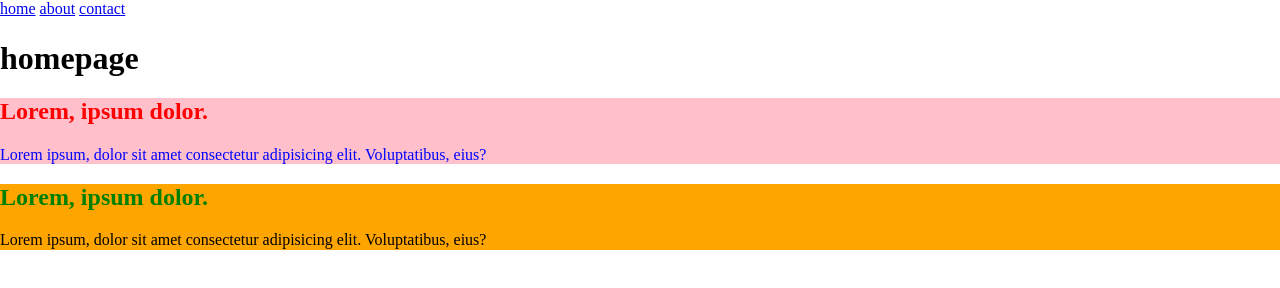
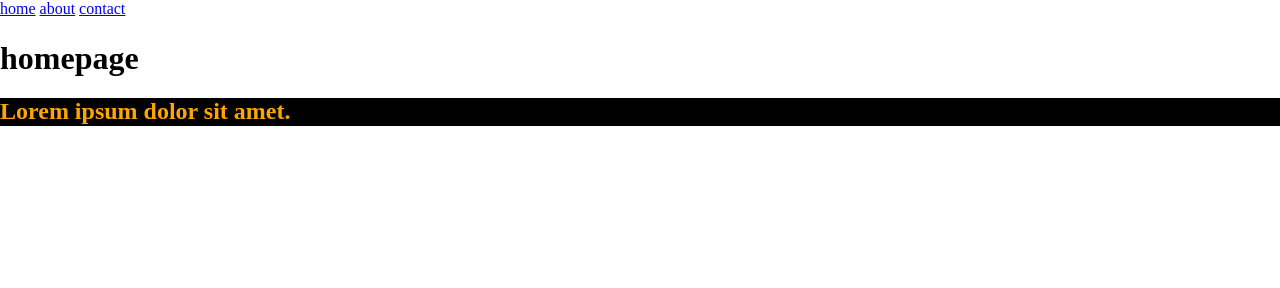
Before and after one commit to zenmarshy1103/myproject4feb, a plain HTML site: page index.html in a window 1280 px wide. Drawn offline with nearby package versions, Linux system fonts and the light colour scheme.

Commit message:
calculating specificity

```diff
--- a/assets/css/styles.css
+++ b/assets/css/styles.css
@@ -1,19 +1,62 @@
-.content-1 {
-    background-color: pink;
-}
-
-.content-2 {
-    background-color: orange;
-}
-
-.content-1 h2 {
+/* ID CLASS TYPE*/
+/*0 0 1*/
+h2 {
     color: red;
 }
 
-.content-2 h2 {
+/* ID CLASS TYPE*/
+/*0 1 0 */
+.heading {
+    color: blue;
+}
+
+/* ID CLASS TYPE*/
+/* 1 0 0*/
+#heading {
     color: green;
 }
 
-.content-1 p {
-    color: blue;
+/* ID CLASS TYPE*/
+/*0 1 1*/
+h2.heading {
+    color: green;
+
 }
+
+/* ID CLASS TYPE*/
+/*1 0 0*/
+#heading {
+    color: gold;
+}
+
+
+/* ID CLASS TYPE*/
+/*1 1 1*/
+h2.heading#heading {
+    color: orange;
+}
+
+/* ID CLASS TYPE*/
+/*1 2 1*/
+section.content.block#block {
+    background-color: lightgreen;
+
+}
+
+/* ID CLASS TYPE*/
+/*1 2 0*/
+.content.block#block {
+    background-color: purple;
+}
+
+/*!important overwrites everything even specificity*/
+/*Not done conventionally unless have to*/
+h2 {
+    background-color: black !important;
+}
+
+/* ID CLASS TYPE*/
+/*1 2 2*/
+section.content h2.heading#heading {
+    background-color: tomato;
+}
--- a/index.html
+++ b/index.html
@@ -24,21 +24,17 @@
         <a href="./contact-us.html">contact</a>
       </nav>
     </header>
-    <header>
-      <h1 class="heading">homepage</h1>
-      <main>
-        <!-- section.content-1>(h2>lorem3)+(p>lorem10) -->
-        <section class="content-1">
-            <h2>Lorem, ipsum dolor.</h2>
-            <p>Lorem ipsum, dolor sit amet consectetur adipisicing elit. Voluptatibus, eius?</p>
-        </section>
-        <section class="content-2">
-            <h2>Lorem, ipsum dolor.</h2>
-            <p>Lorem ipsum, dolor sit amet consectetur adipisicing elit. Voluptatibus, eius?</p>
+
+    <h1>homepage</h1>
+    <main>
+        <section class="content block" id="block">
+            <h2 class="heading" id="heading">Lorem ipsum dolor sit amet.</h2>
         </section>
 
-      </main>
 
-    </header>
+
+    </main>
+
+
   </body>
 </html>
```
